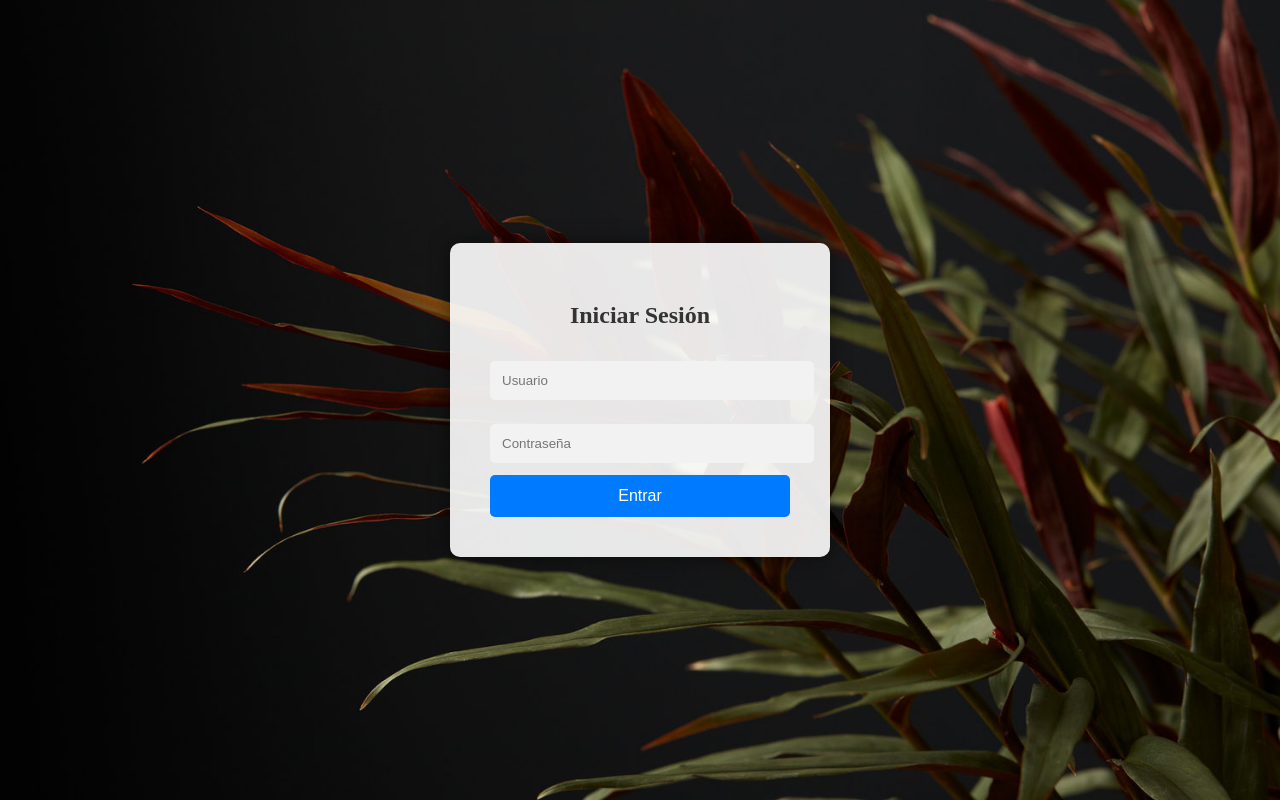
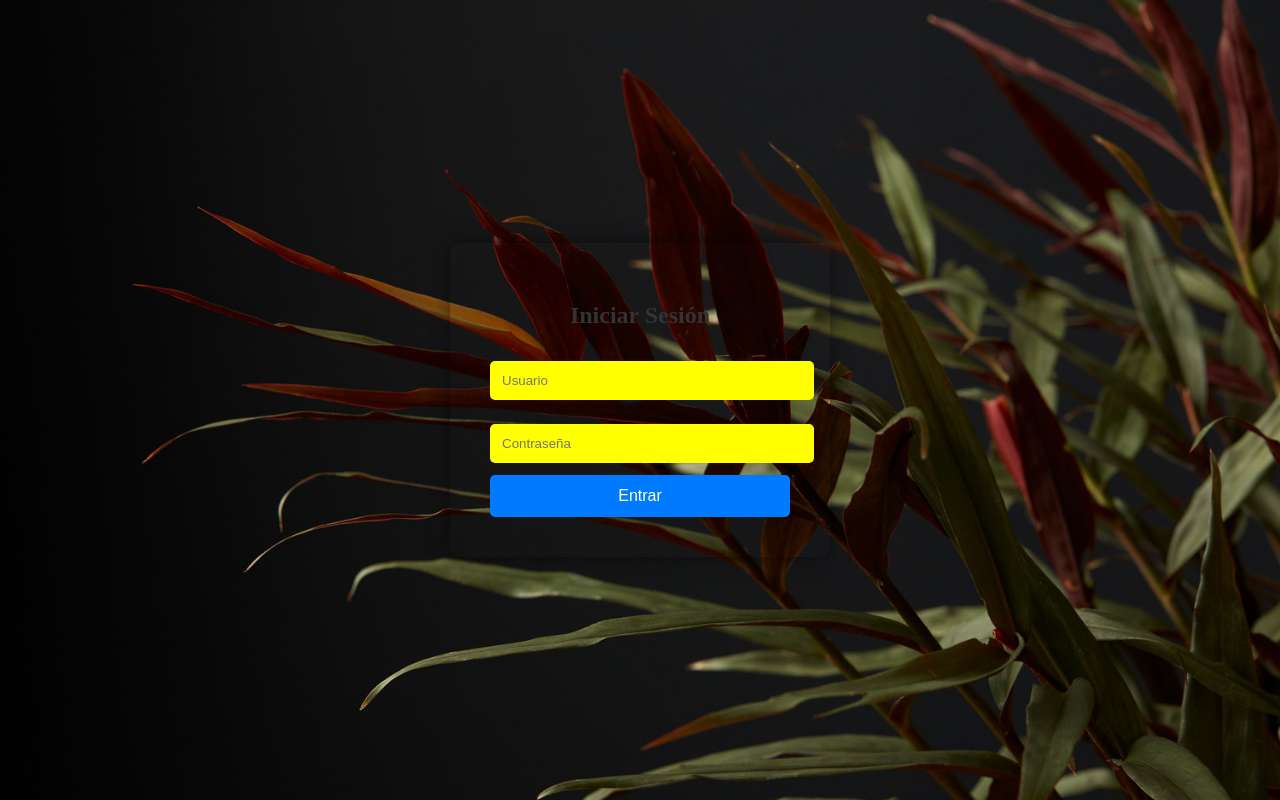
Before and after one commit to anaisabelaaa/isaa, a plain HTML site: page index.html in a window 1280 px wide. Drawn offline with Linux system fonts and the light colour scheme.

Commit message:
axelll
hola profe joel

```diff
--- a/index.html
+++ b/index.html
@@ -38,7 +38,7 @@
         }
 
         .login-container {
-            background-color: rgba(255, 255, 255, 0.9); /* Fondo blanco con opacidad */
+            background-color: red(255, 255, 255, 0.9); /* Fondo azul con opacidad */
             padding: 40px;
             border-radius: 10px;
             width: 300px;
@@ -85,7 +85,7 @@
             margin: 12px 0;
             border: none;
             border-radius: 5px;
-            background-color: #f2f2f2;
+            background-color: yellow;
             transition: background-color 0.3s;
         }
 
```
